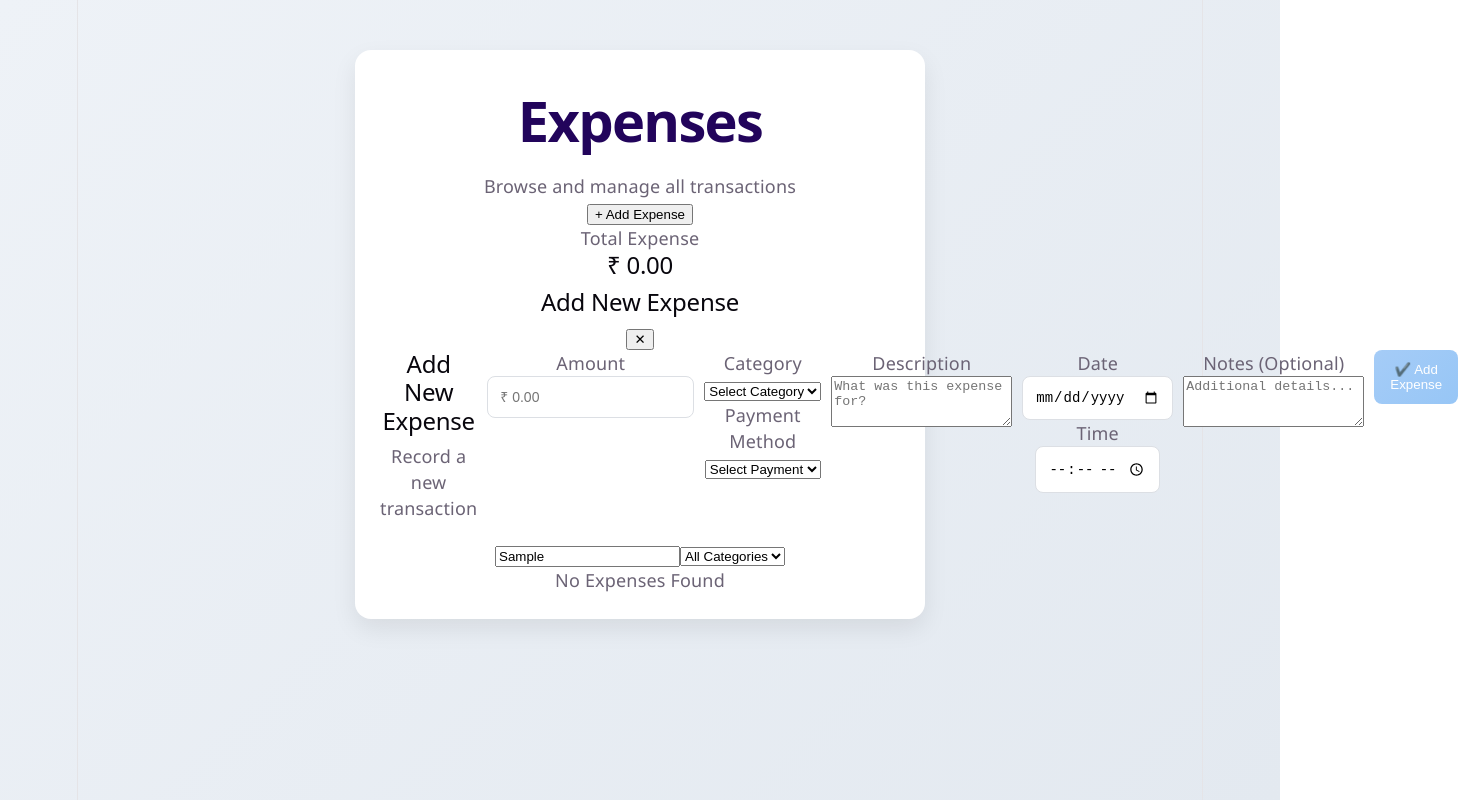
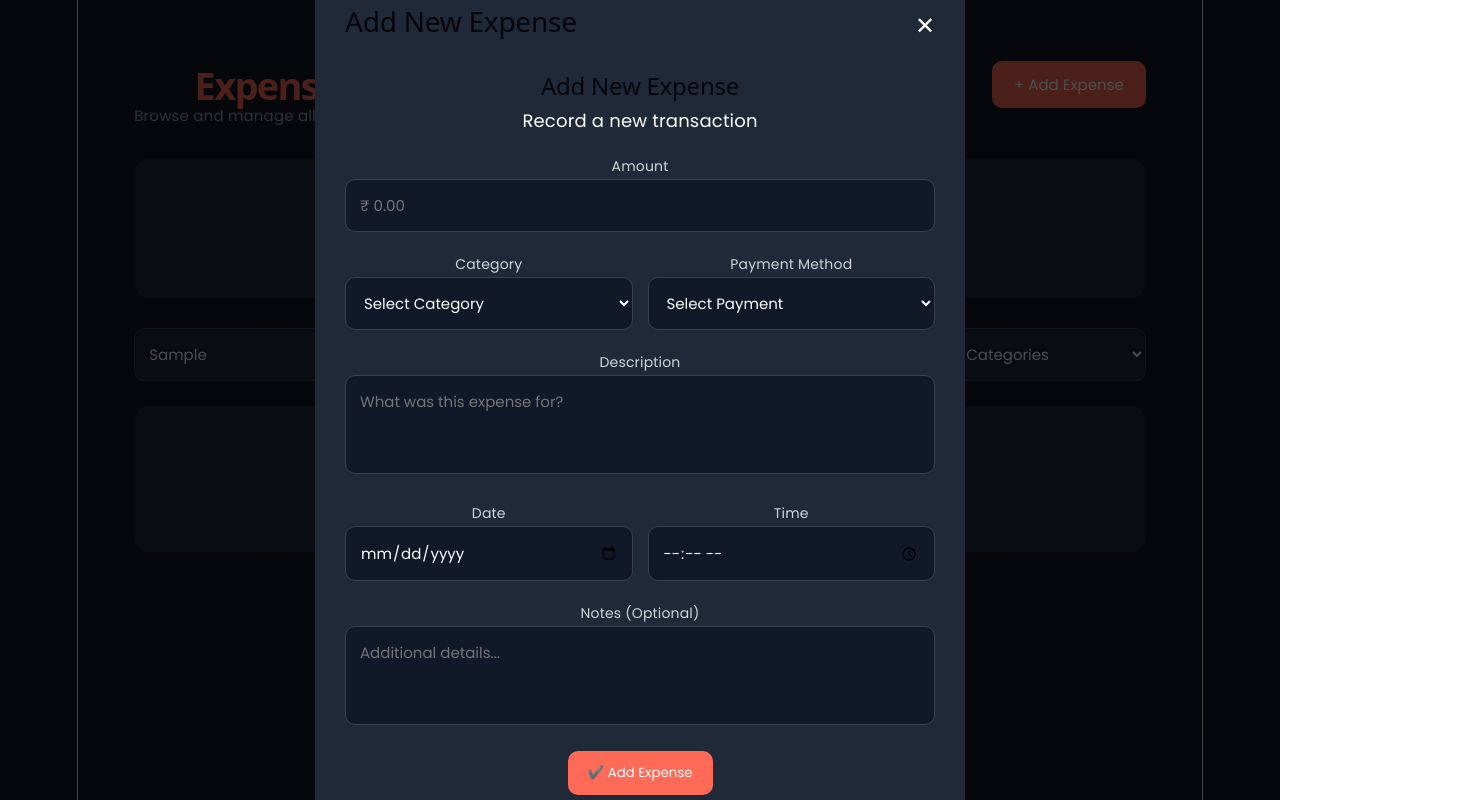
Before and after one commit to arshiya-hamdani/Expense-tracker-App, a React (Vite) app: page / in a window 1280 px wide. Both pictures are taken after typing "Sample" into the empty fields and a click on the button "+ Add Expense". Shown: the whole page, 1458 px wide, since content can reach past the window. Built offline with nearby package versions, Linux system fonts and the light colour scheme.

Commit message:
Update App.css

```diff
--- a/src/App.css
+++ b/src/App.css
@@ -1,130 +1,337 @@
-/* Global */
-body {
-  background-color: azure;
-  font-family: "Segoe UI", Tahoma, Geneva, Verdana, sans-serif;
-  background: linear-gradient(135deg, #eef2f7, #e3e9f0);
+@import url('https://fonts.googleapis.com/css2?family=Poppins:wght@300;400;500;600&display=swap');
+
+* {
     margin: 0;
     padding: 0;
-
+    box-sizing: border-box;
+    font-family: 'Poppins', sans-serif;
 }
 
-/* App container */
-.app-container {
-  max-width: 520px;
-  margin: 50px auto;
-  background: #ffffff;
-  padding: 25px;
-  border-radius: 16px;
-  box-shadow: 0 10px 25px rgba(0, 0, 0, 0.08);
-  text-align: center;
-  transition: 0.3s;
-
+body {
+    background: #111827;
+    color: white;
 }
 
-/* Heading */
-h1 {
-  margin-bottom: 40px;
-  color: #22045b;
-  font-weight: 600;
+.app-container {
+    width: 90%;
+    max-width: 1200px;
+    margin: 40px auto;
 }
 
-/* Form */
+.header {
+    display: flex;
+    justify-content: space-between;
+    align-items: center;
+    margin-bottom: 30px;
+}
+
+.header h1 {
+    color: #ff6b57;
+    font-size: 38px;
+    font-weight: 600;
+    margin-bottom: 5px;
+}
+
+.header p {
+    color: #9ca3af;
+    font-size: 15px;
+}
+
+.add-btn {
+    background: #ff6b57;
+    color: white;
+    border: none;
+    padding: 12px 22px;
+    border-radius: 10px;
+    font-size: 15px;
+    cursor: pointer;
+    transition: .3s;
+}
+
+.add-btn:hover {
+    background: #ff553f;
+}
+
+.total-card {
+    background: #1f2937;
+    padding: 25px;
+    border-radius: 15px;
+    margin-bottom: 30px;
+}
+
+.total-card p {
+    color: #9ca3af;
+    font-size: 16px;
+}
+
+.total-card h2 {
+    margin-top: 10px;
+    font-size: 38px;
+    color: #ff6b57;
+}
+
+.popup {
+    position: fixed;
+    top: 0;
+    left: 0;
+    width: 100%;
+    height: 100%;
+    background: rgba(0, 0, 0, .7);
+    display: flex;
+    justify-content: center;
+    align-items: center;
+    z-index: 999;
+}
+
+.popup-content {
+    width: 650px;
+    background: #1f2937;
+    border-radius: 18px;
+    padding: 30px;
+}
+
+.popup-header {
+    display: flex;
+    justify-content: space-between;
+    align-items: center;
+    margin-bottom: 25px;
+}
+
+.popup-header h2 {
+    font-size: 28px;
+}
+
+.close-btn {
+    background: none;
+    border: none;
+    color: white;
+    font-size: 24px;
+    cursor: pointer;
+}
+
 .form-container {
     display: flex;
-  gap: 10px;
-  margin-bottom: 20px;
+    flex-direction: column;
+    gap: 18px;
 }
 
-.form-container input {
-  flex: 1;
-  padding: 12px;
-  border: 1px solid #dcdfe4;
-  border-radius: 8px;
-  outline: none;
-  transition: 0.2s;
+.form-container label {
     font-size: 14px;
+    margin-bottom: 5px;
+    color: #d1d5db;
 }
 
-.form-container input:focus {
-  border-color: #4a90e2;
-  box-shadow: 0 0 0 2px rgba(74, 144, 226, 0.15);
+.form-container input,
+.form-container select,
+.form-container textarea {
+    width: 100%;
+    padding: 14px;
+    background: #111827;
+    border: 1px solid #374151;
+    color: white;
+    border-radius: 10px;
+    outline: none;
+    font-size: 15px;
 }
 
-/* Button */
-.form-container button {
-  padding: 12px 16px;
-  border: none;
-  background: linear-gradient(135deg, #a5ccf7, #97c6f6);
-  color: white;
-  border-radius: 8px;
-  cursor: pointer;
-  font-weight: 500;
-  transition: 0.2s;
+.form-container input:focus,
+.form-container select:focus,
+.form-container textarea:focus {
+    border-color: #ff6b57;
 }
 
-.form-container button:hover {
-  transform: translateY(-1px);
-  box-shadow: 0 4px 10px rgba(74, 144, 226, 0.3);
+.form-container textarea {
+    resize: none;
 }
 
-/* Total */
-.total-expense {
-  margin: 15px 0;
-  color: #333;
-  font-weight: 500;
-  background: #f7f9fc;
-  padding: 10px;
-  border-radius: 8px;
+.row {
+    display: flex;
+    gap: 15px;
 }
 
-/* Expense list */
+.row>div {
+    flex: 1;
+}
+
+.form-buttons {
+    display: flex;
+    justify-content: flex-end;
+    gap: 15px;
+    margin-top: 15px;
+}
+
+.cancel-btn {
+    background: #374151;
+    color: white;
+    border: none;
+    padding: 12px 20px;
+    border-radius: 10px;
+    cursor: pointer;
+}
+
+.submit-btn {
+    background: #ff6b57;
+    color: white;
+    border: none;
+    padding: 12px 20px;
+    border-radius: 10px;
+    cursor: pointer;
+}
+
+.submit-btn:hover {
+    background: #ff553f;
+}
+
+.search-bar {
+    display: flex;
+    gap: 15px;
+    margin-bottom: 25px;
+}
+
+.search-bar input {
+    flex: 1;
+    padding: 14px;
+    background: #1f2937;
+    border: 1px solid #374151;
+    border-radius: 10px;
+    color: white;
+    outline: none;
+    font-size: 15px;
+}
+
+.search-bar input:focus {
+    border-color: #ff6b57;
+}
+
+.search-bar select {
+    width: 220px;
+    padding: 14px;
+    background: #1f2937;
+    border: 1px solid #374151;
+    border-radius: 10px;
+    color: white;
+    outline: none;
+    font-size: 15px;
+}
+
+.search-bar select:focus {
+    border-color: #ff6b57;
+}
+
 .expense-list {
     display: flex;
     flex-direction: column;
-  gap: 12px;
+    gap: 18px;
 }
 
-/* Expense item */
+.expense-details {
+    display: flex;
+    flex-direction: column;
+    align-items: flex-start;
+}
+
+.icon-box {
+    width: 55px;
+    height: 55px;
+    background: #2f3b52;
+    border-radius: 12px;
+    display: flex;
+    justify-content: center;
+    align-items: center;
+    font-size: 26px;
+}
+
+.expense-right {
+    display: flex;
+    flex-direction: column;
+    justify-content: space-between;
+    align-items: flex-end;
+    height: 120px;
+}
+
 .expense-item {
     display: flex;
     justify-content: space-between;
-  align-items: center;
-  background: #e7ebf5;
-  padding: 12px 15px;
-  border-radius: 10px;
-  transition: 0.2s;
-  border: 1px solid #eee;
+    align-items: flex-start;
+    background: #1f2937;
+    padding: 20px;
+    border-radius: 15px;
+    border: 1px solid #374151;
+    transition: .3s;
 }
 
 .expense-item:hover {
-  background: #f1f5fb;
-  transform: translateY(-2px);
+    border-color: #ff6b57;
+    transform: translateY(-3px);
 }
 
-/* Title */
-.expense-item span:first-child {
-  font-weight: 500;
-  color: #333;
+.left {
+    flex: 1;
 }
 
-/* Amount */
-.expense-item span:nth-child(2) {
-  color: #2e7d32;
-  font-weight: 600;
+.left h3 {
+    font-size: 22px;
+    margin-bottom: 10px;
 }
 
-/* Delete button */
+.info {
+    margin: 6px 0;
+    color: #d1d5db;
+    font-size: 15px;
+}
+
+.info strong {
+    color: white;
+}
+
+.right {
+    text-align: right;
+    min-width: 170px;
+}
+
+.amount {
+    font-size: 28px;
+    font-weight: 600;
+    color: #ff6b57;
+    margin-bottom: 18px;
+}
+
 .delete-btn {
-  background: #ff4d4f;
+    background: #dc2626;
+    color: white;
     border: none;
-  color: white;
-  padding: 6px 10px;
-  border-radius: 6px;
+    padding: 10px 18px;
+    border-radius: 8px;
     cursor: pointer;
-  transition: 0.2s;
+    transition: .3s;
 }
 
 .delete-btn:hover {
-  background: #d9363e;
-  transform: scale(1.05);
+    background: #b91c1c;
 }
+
+.empty {
+    text-align: center;
+    padding: 60px 20px;
+    background: #1f2937;
+    border-radius: 15px;
+    color: #9ca3af;
+    font-size: 18px;
+}
+
+.category-badge {
+    display: inline-block;
+    padding: 5px 12px;
+    border-radius: 20px;
+    background: #ff6b57;
+    color: white;
+    font-size: 13px;
+    margin-top: 10px;
+    margin-bottom: 10px;
+}
+
+.notes {
+    margin-top: 10px;
+    color: #9ca3af;
+    font-style: italic;
+}
```
Lines whose indentation alone changed are shown as unchanged.
